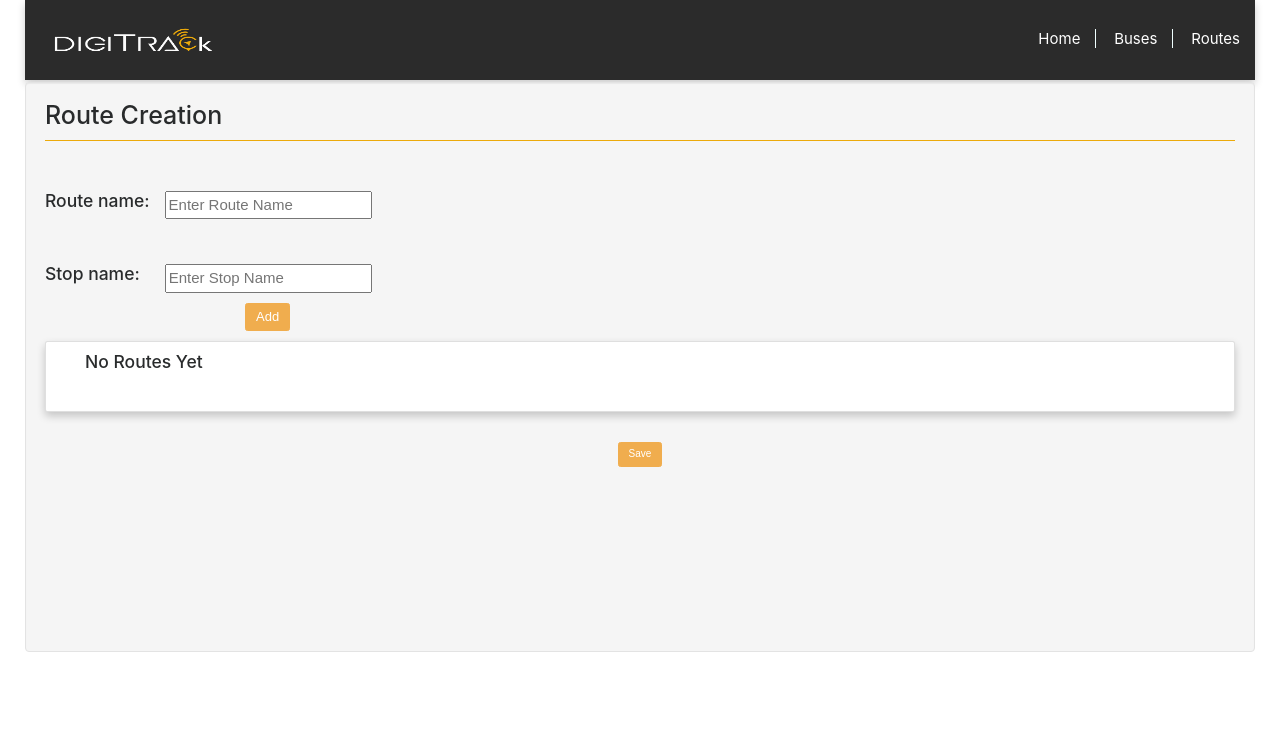
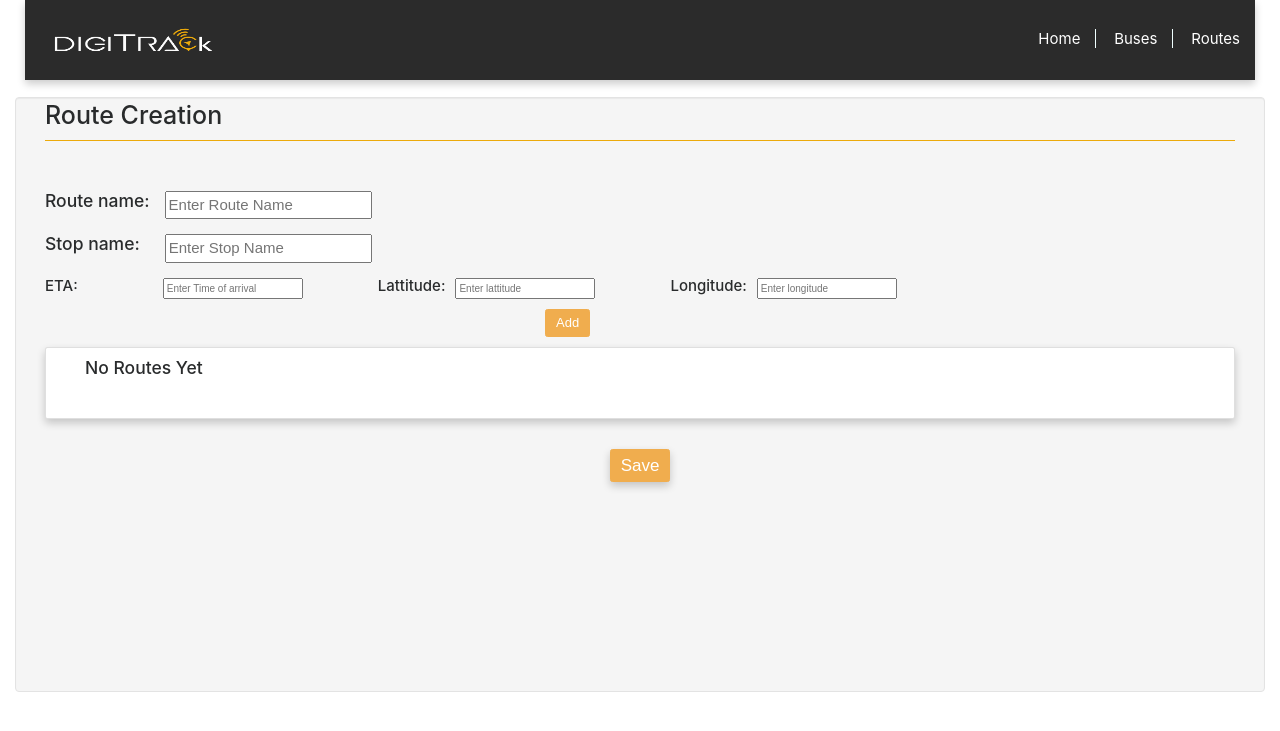
Before and after one commit to SteelSoles/Nizhal, a PHP site: page /routecreator.php in a window 1280 px wide. Shown: the top 731 px of the page. Run offline with PHP 8.4, Linux system fonts and the light colour scheme.

Commit message:
added eta lat long

```diff
--- a/css.css
+++ b/css.css
@@ -106,7 +106,7 @@ body{
 .save-btn{
   text-align: center;
   padding-top: 30px;
-  }
+}
 
 .card {
     /* Add shadows to create the "card" effect */
--- a/routecreator.php
+++ b/routecreator.php
@@ -4,9 +4,7 @@
 <link rel="stylesheet" href="https://cdnjs.cloudflare.com/ajax/libs/font-awesome/4.7.0/css/font-awesome.min.css">
 <link rel="stylesheet" href="https://cdnjs.cloudflare.com/ajax/libs/twitter-bootstrap/3.3.7/css/bootstrap.min.css">
 <link rel="stylesheet" href="https://cdnjs.cloudflare.com/ajax/libs/twitter-bootstrap/4.0.0-alpha.6/css/bootstrap.min.css">
-
 <style>
-
     html, body {
       height: 100%;
       margin: 0;
@@ -30,9 +28,9 @@
 
   <img class="logo" src="LOGOFinalwhite.png" >
 </div>
-<div clas ="well" style="width:100%; margin-top:17px;">
+<div class ="well" style="width:100%; margin-top:17px;">
   <!--nav ends here-->
-  <div class="well rtcrt">
+  <div class="rtcrt">
     <h1>Route Creation</h1>
     <hr style="border-color:#ecaa0b;">
       <div class="rtcrt-input">
@@ -44,7 +42,7 @@
                   <input type="text" id="routes" placeholder="Enter Route Name" width="20px" height="55px" style="font-size:15px;">
             </div>
 
-          </div><br><br><br>
+          </div><br>
 
           <div class="row">
             <div class="col-xs-1.5" style="margin-left:15px;">
@@ -54,13 +52,42 @@
                   <input type="text" id="stop" placeholder="Enter Stop Name" width="50px" height="55px" style="margin-left:10px; font-size:15px;">
             </div>
 
+          </div><br>
+
+          <div class="row">
+            <div class="col-xs-1.5" style="margin-left:15px;">
+              <h4>ETA:</h4>
+            </div>
+            <div class="col-xs-1.5">
+              <input type="text" id="eta" placeholder="Enter Time of arrival" width="50px" height="55px" style="margin-left:85px; font-size:10px;">
+            </div>
+            <div class="col-xs-1.5">
+              <h4 style="margin-left:75px;">Lattitude:</h4>
+            </div>
+            <div class="col-xs-1.5">
+              <input type="text" id="eta" placeholder="Enter lattitude" width="50px" height="55px" style="margin-left:10px; font-size:10px;">
+            </div>
+            <div class="col-xs-1.5">
+              <h4 style="margin-left:75px;">Longitude:</h4>
+            </div>
+            <div class="col-xs-1.5">
+              <input type="text" id="eta" placeholder="Enter longitude" width="50px" height="55px" style="margin-left:10px; font-size:10px;">
+            </div>
           </div>
 
 
       </div>
 
-      <button  onclick="setval()" style="margin-left:200px; margin-top:10px; padding:5px 10px; font-size:13px;" class="btn btn-warning">Add</button>
+      <button  onclick="setval()" style="margin-left:500px; margin-top:10px; padding:5px 10px; font-size:13px;" class="btn btn-warning">Add</button>
       <script type="text/javascript">
+
+      <?php
+      define('HOST','localhost');
+      define('USER','root');
+      define('PASS','123456');
+      define('DB','DigiTrack');
+      $con = mysqli_connect(HOST,USER,PASS,DB);
+       ?>
         function setval(){
         var rt = document.getElementById('routes').value;
         var st = document.getElementById('stop').value;
@@ -72,6 +99,12 @@
         document.getElementById('card-stops').innerHTML=pst;
         document.getElementById('stop').value = "";
       }
+
+      function saveval(){
+        var rt = document.getElementById('cardp').innerHTML;
+        var rs = document.getElementById('card-stops').innerHTML;
+        window.alert(rs[0]);
+      }
       </script>
       <div class="card" style="margin-top:10px">
         <div class="container" >
@@ -79,8 +112,8 @@
           <h5 style="padding-top:20px"><span id="card-stops"></span></h5>
       </div>
   </div>
-  <div class="save-btn">
-    <button class="btn btn-warning ">Save</button>
+  <div class="save-btn" >
+    <button class="btn btn-warning" style="box-shadow: 0px 4px 8px 0 rgba(0,0,0,0.2); font-size:17px;" onclick="saveval()">Save</button>
   </div>
 
 </div>
```
